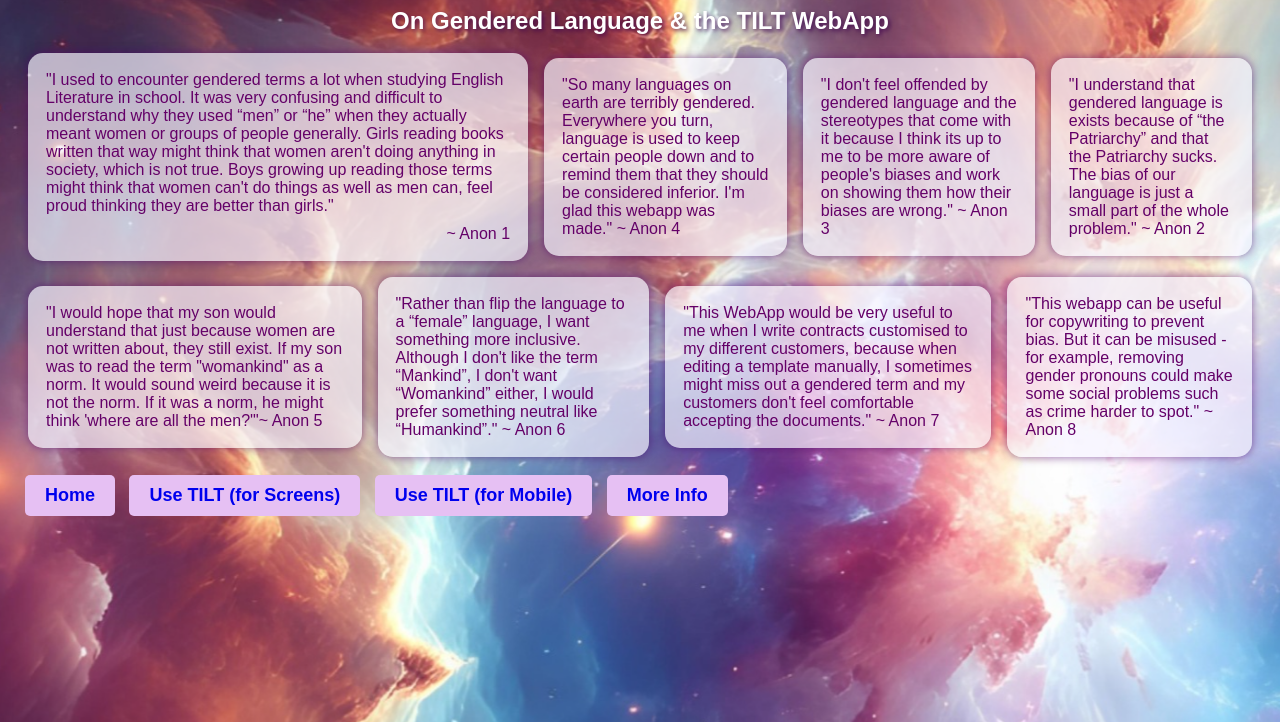
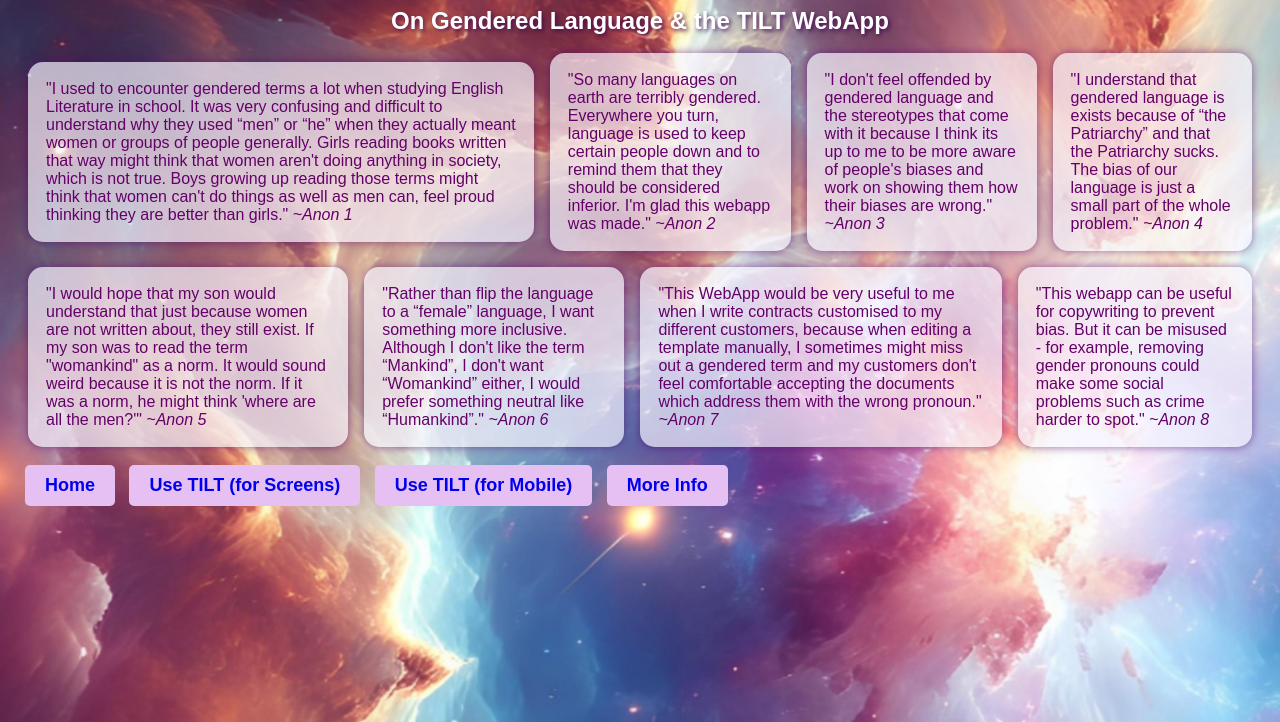
Before and after one commit to SJNGR/TILT-WebApp, a website: page Interviews.ejs in a window 1280 px wide. Shown: the part 78-800 px from the top of the page. Drawn offline with nearby package versions, Linux system fonts and the light colour scheme; files that its build step writes are made by us from their sources.

Commit message:
interviews

```diff
--- a/Interviews.ejs
+++ b/Interviews.ejs
@@ -51,22 +51,21 @@
                 <p>"I used to encounter gendered terms a lot when studying English Literature in school. It was very confusing and difficult to understand
                     why they used “men” or “he” when they actually meant women or groups of people generally.
                     Girls reading books written that way might think that women aren't doing anything in society, which is not true.
-                    Boys growing up reading those terms might think that women can't do things as well as men can, feel proud thinking they are better than girls."</p>
-                    <p style="text-align: right;">~ Anon 1</p>
+                    Boys growing up reading those terms might think that women can't do things as well as men can, feel proud thinking they are better than girls." <i>~Anon 1</i></p>
             </article>
             <article>
                 <p>"So many languages on earth are terribly gendered. Everywhere you turn,
-                    language is used to keep certain people down and to remind them that they should be considered inferior. I'm glad this webapp was made." ~ Anon 4
+                    language is used to keep certain people down and to remind them that they should be considered inferior. I'm glad this webapp was made." <i>~Anon 2</i>
                 </p>
             </article>
             <article>
                 <p>"I don't feel offended by gendered language and the stereotypes that come with it because I think its up to me to be more aware
-                of people's biases and work on showing them how their biases are wrong." ~ Anon 3
+                of people's biases and work on showing them how their biases are wrong." <i>~Anon 3</i>
                 </p>
             </article>
             <article>
                 <p>"I understand that gendered language is exists because of “the Patriarchy” and that the Patriarchy sucks.
-                The bias of our language is just a small part of the whole problem." ~ Anon 2
+                The bias of our language is just a small part of the whole problem." <i>~Anon 4</i>
                 </p>
             </article>
         </section>
@@ -77,22 +76,23 @@
                 <article>
                     <p>"I would hope that my son would understand that just because women are not written about, they still exist.
                         If my son was to read the term "womankind" as a norm. It would sound weird because it is not the norm.
-                        If it was a norm, he might think 'where are all the men?'"~ Anon 5
+                        If it was a norm, he might think 'where are all the men?'" <i>~Anon 5</i>
                     </p>
                 </article>
                 <article>
                     <p>"Rather than flip the language to a “female” language, I want something more inclusive.
-                        Although I don't like the term “Mankind”, I don't want “Womankind” either, I would prefer something neutral like “Humankind”." ~ Anon 6
+                        Although I don't like the term “Mankind”, I don't want “Womankind” either, I would prefer something neutral like “Humankind”." <i>~Anon 6</i>
                     </p>
                 </article>
                 <article>
                     <p>"This WebApp would be very useful to me when I write contracts customised to my different customers,
-                        because when editing a template manually, I sometimes might miss out a gendered term and my customers don't feel comfortable accepting the documents." ~ Anon 7
+                        because when editing a template manually, I sometimes might miss out a gendered term
+                        and my customers don't feel comfortable accepting the documents which address them with the wrong pronoun." <i>~Anon 7</i>
                     </p>
                 </article>
                 <article>
                     <p>"This webapp can be useful for copywriting to prevent bias. But it can be misused -
-                        for example, removing gender pronouns could make some social problems such as crime harder to spot." ~ Anon 8
+                        for example, removing gender pronouns could make some social problems such as crime harder to spot." <i>~Anon 8</i>
                     </p>
                 </article>
             </section>
```
